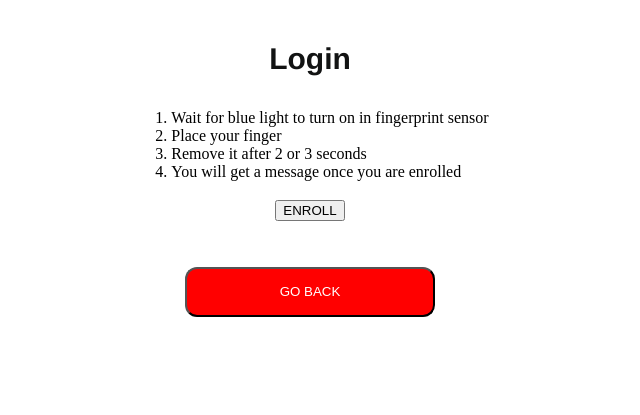
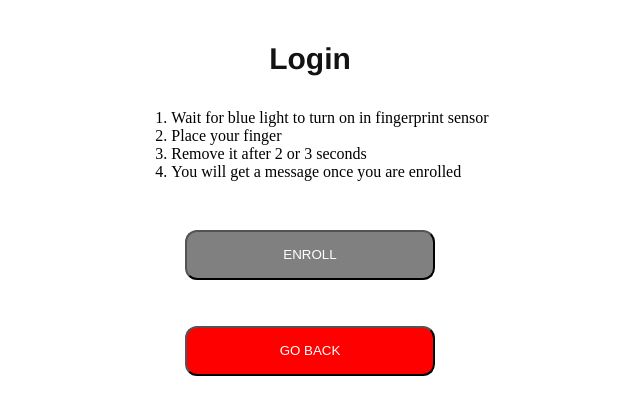
Before and after one commit to gangadharashettypj/voicebioauth, a Flask app: page /login in a window 1280 px wide. Shown: the part 211-626 px from the top of the page, without its empty margins (330-970 px from the left). Run offline with Flask 3, Linux system fonts and the light colour scheme.

Commit message:
initial commit

```diff
--- a/templates/login.html
+++ b/templates/login.html
@@ -12,6 +12,17 @@
         color: rgb(18, 19, 19);
         margin-top: 20%;
         font-family: Helvetica;
+    }
+
+     #enroll{
+        height: 50px;
+        width: 250px;
+        padding: 30px,10px,30px,10px;
+        background-color: grey;
+        color: white;
+        border-radius: 12px;
+        margin-top: 30px;
+
     }
 
     #back{
```
